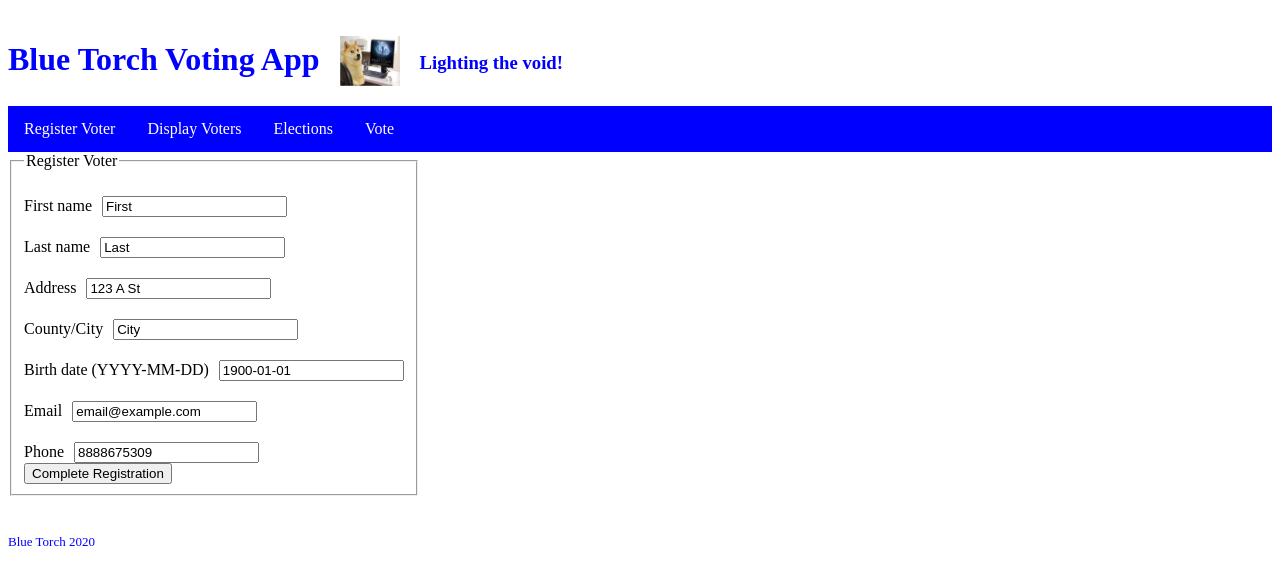
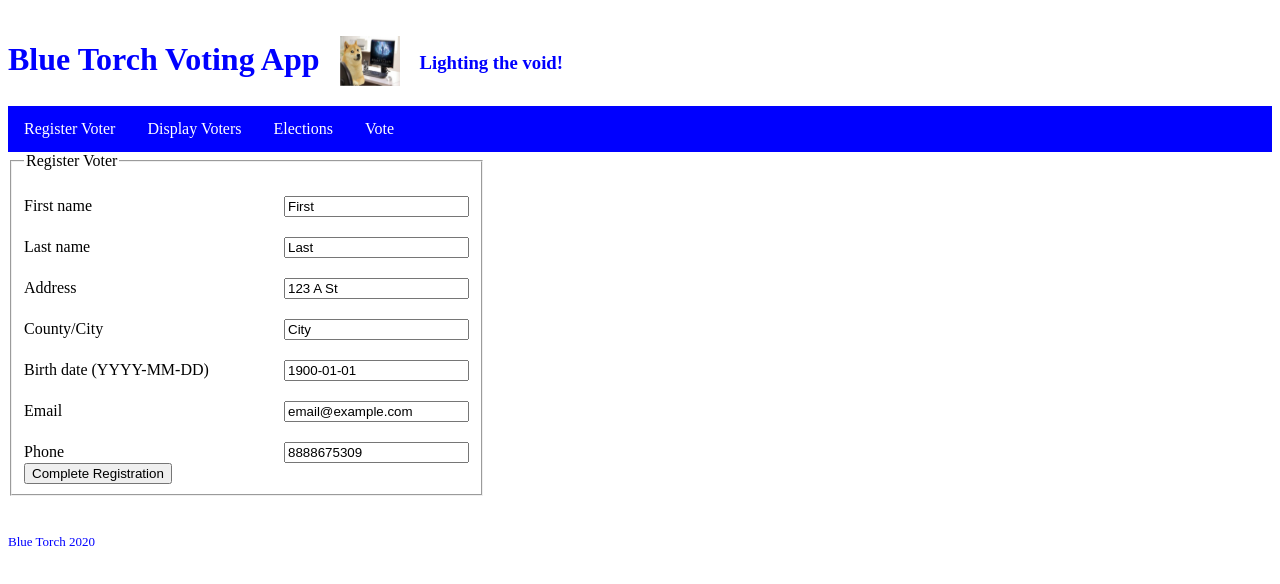
Before and after one commit to ashwinangle30/voter-app, a React (Create React App) app: page /registerVoter in a window 1280 px wide. Shown: the top 584 px of the page. Built offline with nearby package versions, Linux system fonts and the light colour scheme.

Commit message:
style register voter form

```diff
--- a/src/App.css
+++ b/src/App.css
@@ -36,8 +36,3 @@
     transform: rotate(360deg);
   }
 }
-
-form label {
-  width:100px;
-  display: inline-block;
-}
--- /dev/null
+++ b/src/components/RegisterVoter.css
@@ -0,0 +1,4 @@
+form label {
+    display: inline-block;
+    width: 250px;
+}
--- a/src/components/RegisterVoter.tsx
+++ b/src/components/RegisterVoter.tsx
@@ -2,6 +2,7 @@ import React, { useState, ChangeEvent } from "react";
 import { useHistory } from "react-router-dom";
 
 import { NewVoter } from "../models/voters";
+import './RegisterVoter.css'
 
 export type RegisterVoterProps = {
   onSubmitVoter: (newVoter: NewVoter) => void;
```
